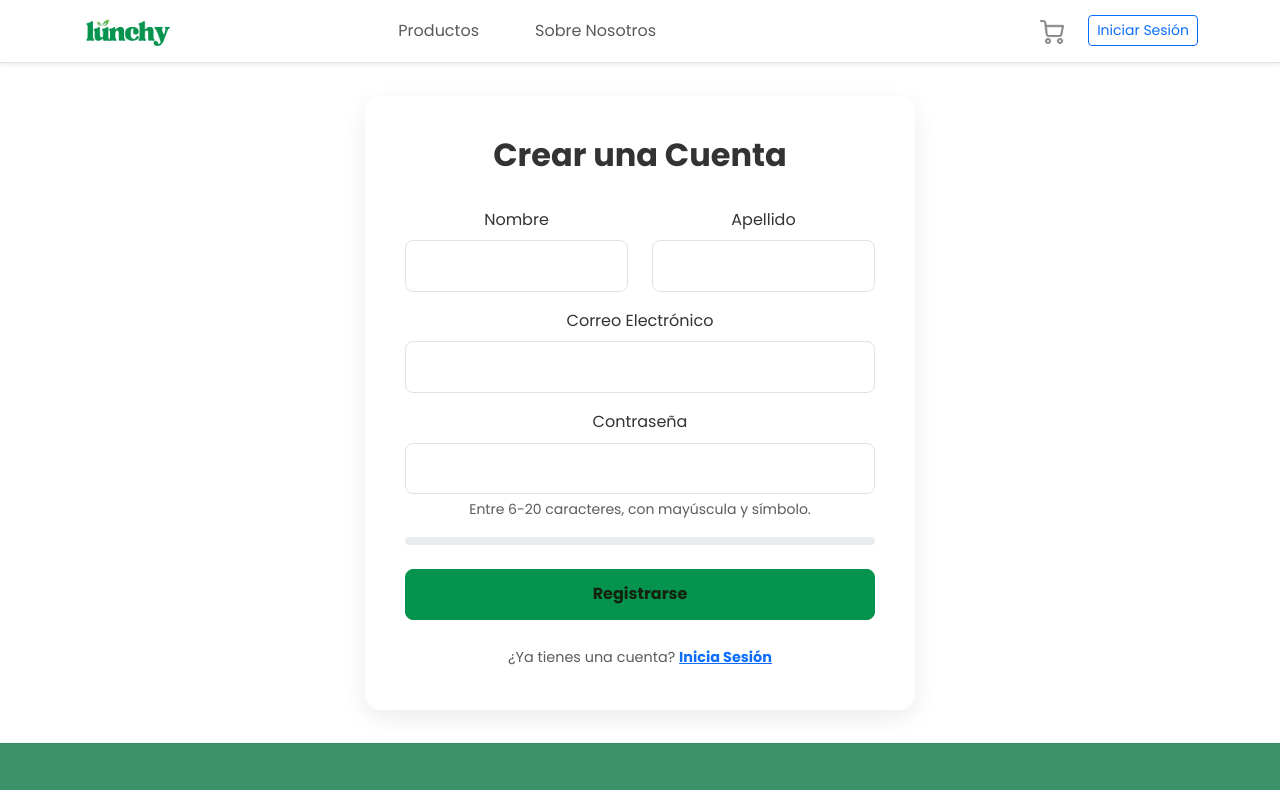
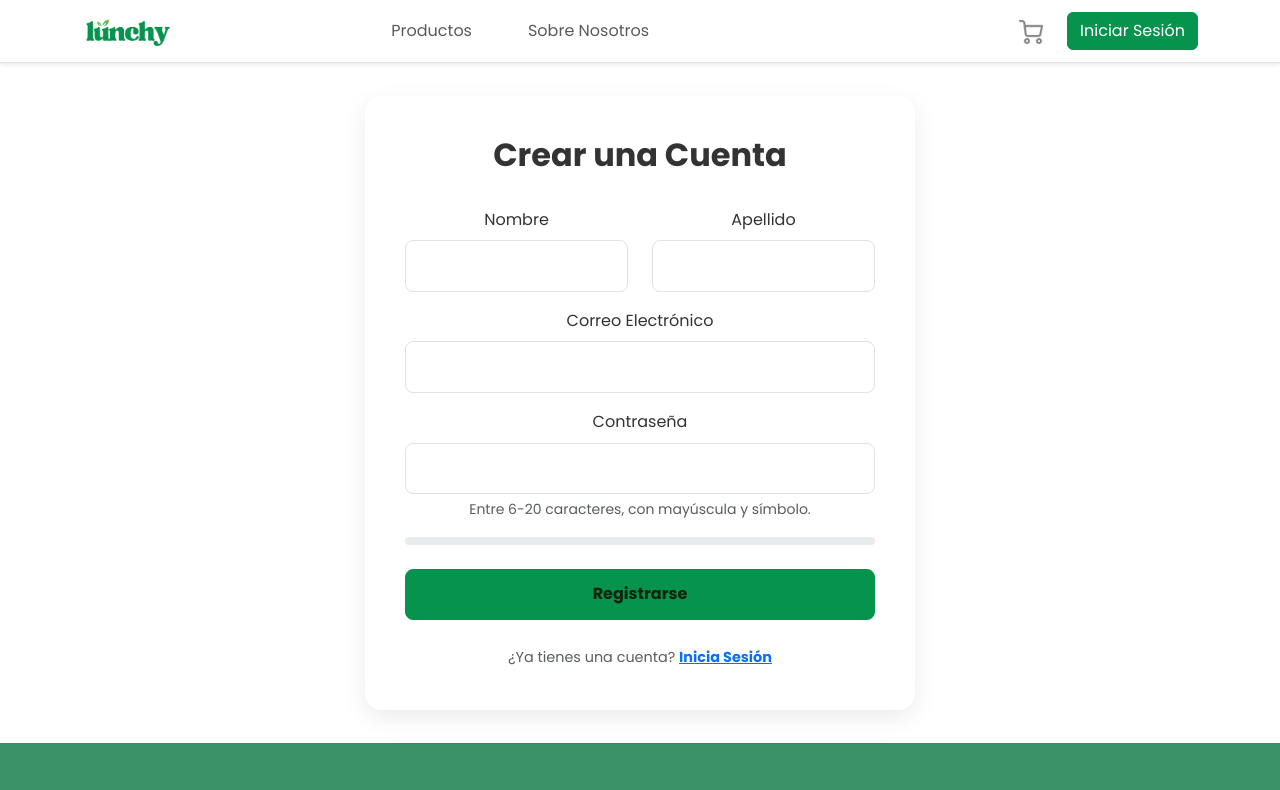
Before and after one commit to Franco-Segesso/E-commerce-APIs-Front, a React (Vite) app: page /register in a window 1280 px wide. Shown: the top 790 px of the page. Built offline with nearby package versions, Linux system fonts and the light colour scheme.

Commit message:
cambio en el boton de inicio de sesión en el navbar

```diff
--- a/src/components/NavBar.css
+++ b/src/components/NavBar.css
@@ -35,3 +35,8 @@
     align-items: center;
     gap: 0.5rem; /* Espacio entre ícono y nombre */
 }
+
+.btn btn-outline-primary btn-sm{
+    color: #05934E;
+    background-color: #05934E;
+}
--- a/src/components/NavBar.jsx
+++ b/src/components/NavBar.jsx
@@ -103,7 +103,7 @@ const Navbar = () => {
                             </li>
                         ) : (
                             <li className="nav-item">
-                                <Link className="btn btn-outline-primary btn-sm" to="/login">Iniciar Sesión</Link>
+                                <Link className="btn btn-primary" to="/login">Iniciar Sesión</Link> {/* Botón verde simple de login */}
                             </li>
                         )}
                     </ul>
```
